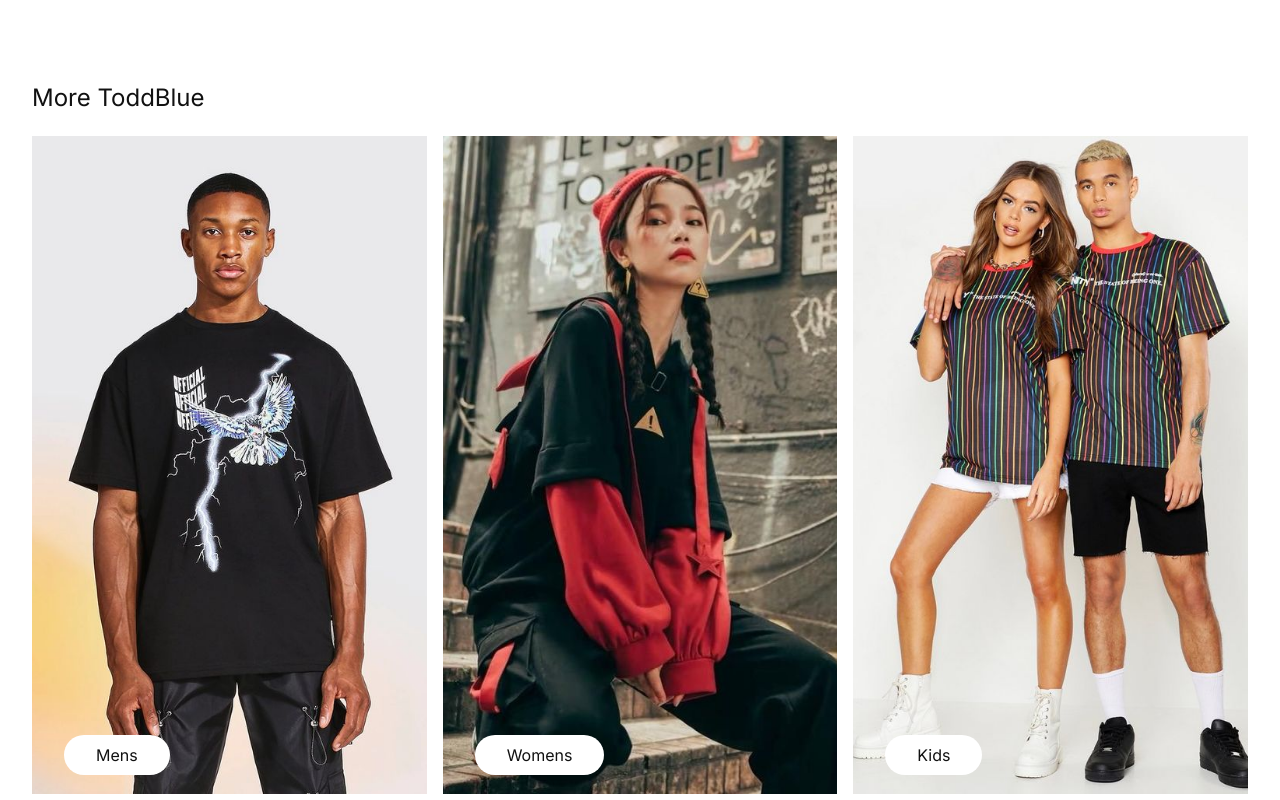
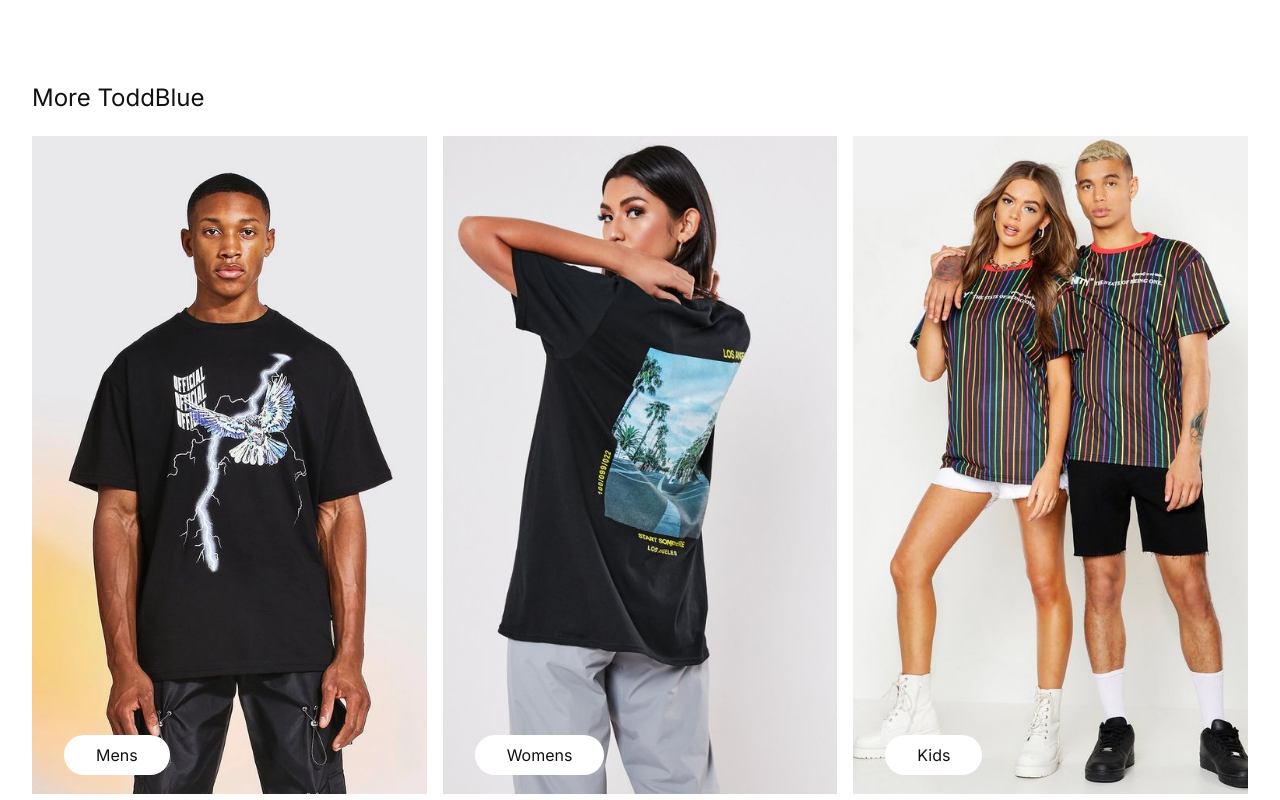
Before and after one commit to Todd-Owen-Mpeli/toddblue-website, a Next.js app: page / in a window 1280 px wide. Shown: the part 3020-3820 px from the top of the page. Built offline with nearby package versions, Linux system fonts and the light colour scheme.

Commit message:
UPdated the womens cover pictures in the additional products section.

```diff
--- a/pages/index.js
+++ b/pages/index.js
@@ -343,7 +343,7 @@ export default function Home() {
 						<div className={styles.productDisplay}>
 							<a href="#" target="blank">
 								<Image
-									src="/otherImages/cf5e6133b55404b9138beb5443f281d4.jpg"
+									src="/otherImages/822c173436e062f02626fad9b0c220b9.jpg"
 									alt="Product Image"
 									width={600}
 									height={1000}
```
Also changed, not shown: public/otherImages/822c173436e062f02626fad9b0c220b9.jpg (added).
